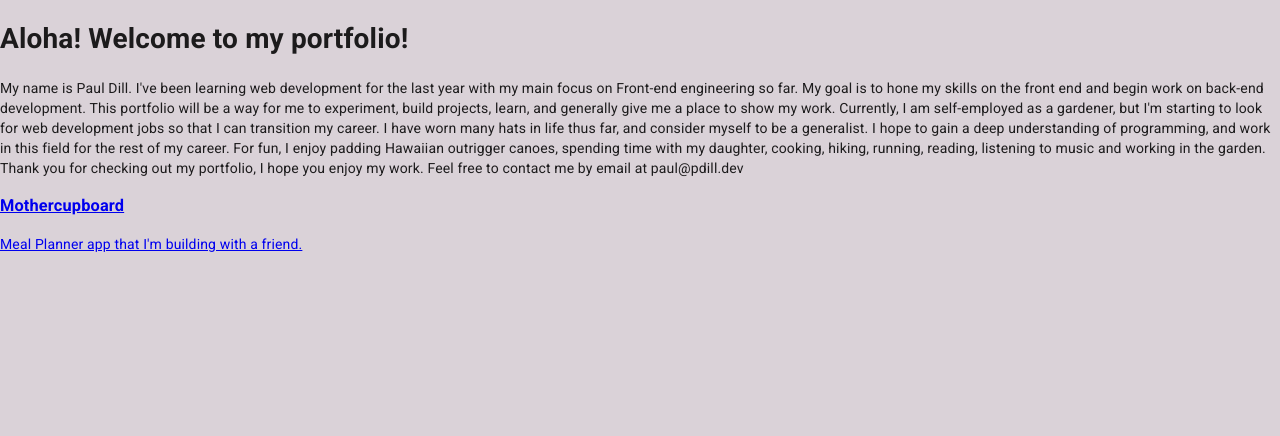
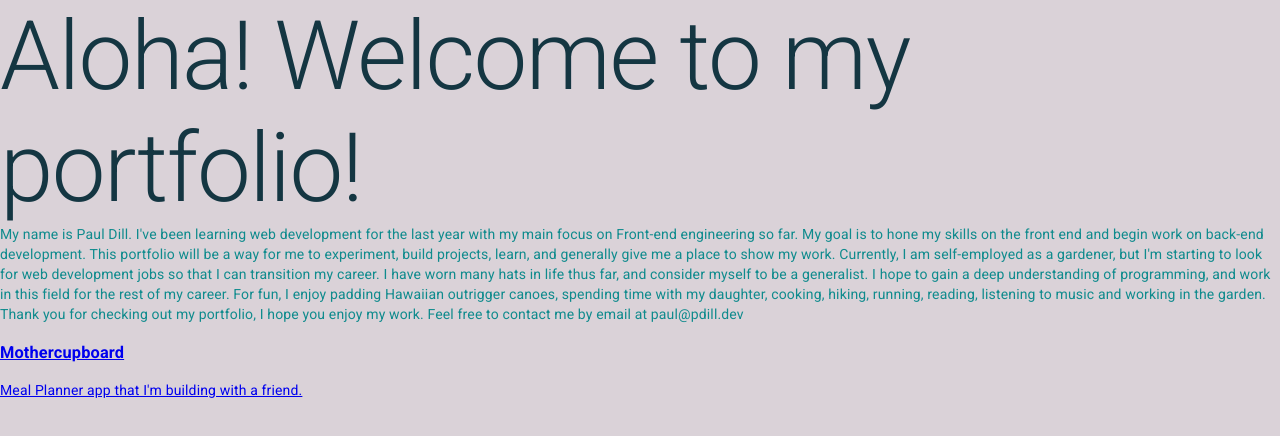
Before and after one commit to Dillweed5446/pdill.dev, a Next.js app in the folder pdill.dev/: page / in a window 1280 px wide. Shown: the top 436 px of the page. Built offline with nearby package versions, Linux system fonts and the light colour scheme.

Commit message:
:construction: Changes h1 and p to Typography tag

```diff
--- a/pdill.dev/pages/index.js
+++ b/pdill.dev/pages/index.js
@@ -3,6 +3,7 @@ import React from 'react'
 // import Link from 'next/link'
 import theme from '../src/theme'
 import { ThemeProvider } from '@material-ui/core/styles'
+import Typography from '@material-ui/core/Typography'
 
 export default function Home () {
   return (
@@ -13,11 +14,11 @@ export default function Home () {
       </Head>
 
       <main>
-        <h1 className="title" color="primary" >
+        <Typography variant="h1" color="primary" >
         Aloha!  Welcome to my portfolio!
-        </h1>
+        </Typography>
 
-        <p className="description" color="secondary">
+        <Typography variant="p" color="secondary">
           {/* Write intro here */}
           My name is Paul Dill.  I've been learning web development for the last year with my main focus on Front-end engineering so far.
           My goal is to hone my skills on the front end and begin work on back-end development.  This portfolio will be a way for
@@ -26,7 +27,7 @@ export default function Home () {
           to be a generalist.  I hope to gain a deep understanding of programming, and work in this field for the rest of my career.  For fun, I enjoy padding Hawaiian outrigger canoes,
           spending time with my daughter, cooking, hiking, running, reading, listening to music and working in the garden.  Thank you for checking out my portfolio, I hope you enjoy my work.
           Feel free to contact me by email at paul@pdill.dev {/*Add link here*/}
-        </p>
+        </Typography>
 
         <div className="grid" color="warning">
           <a href="https://mothercupboard.com" className="card">
```
